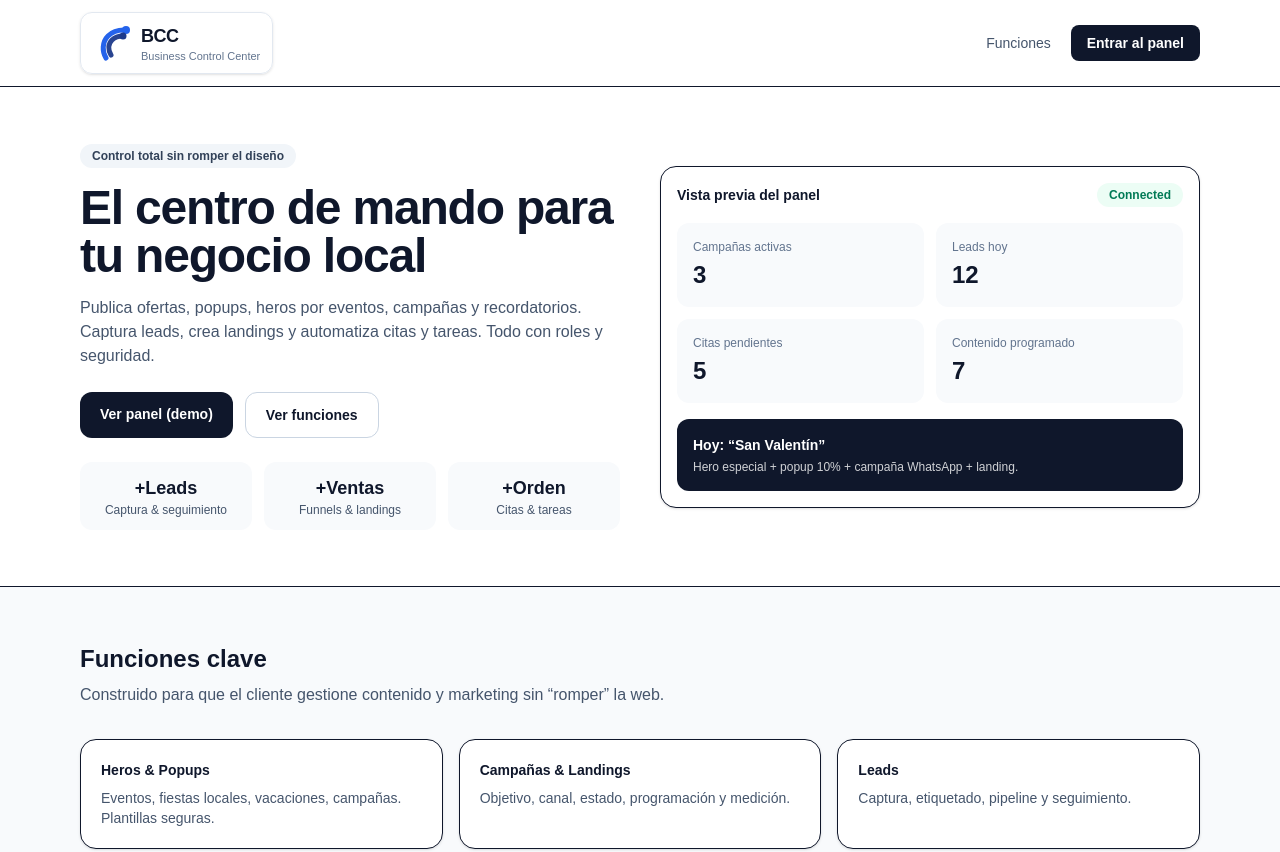
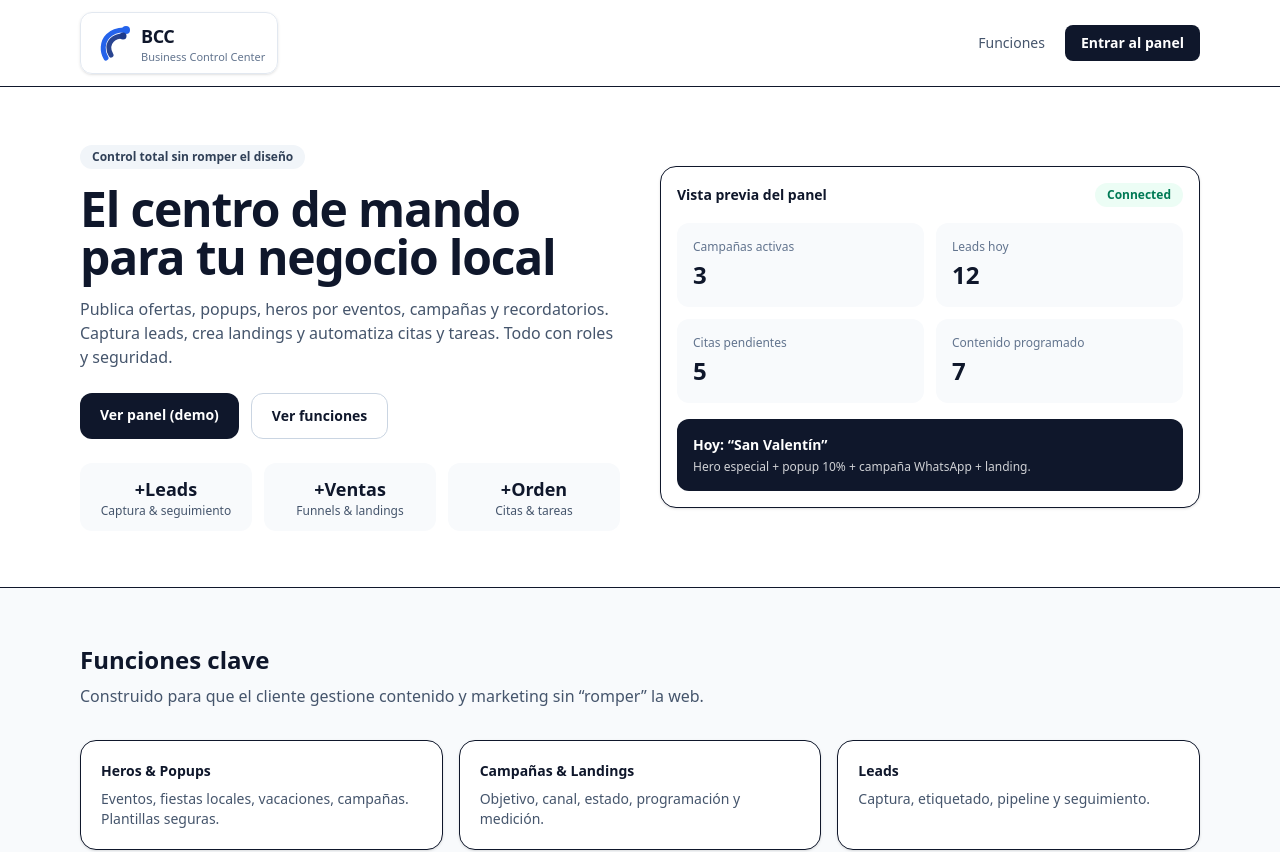
Before and after one commit to EluMancebo/business-control-center, a Next.js app: page / in a window 1280 px wide. Shown: the top 852 px of the page. Built offline with nearby package versions, Linux system fonts and the light colour scheme.

Commit message:
fix(brand): migrate DynamicLogo to next/image to remove lint warning

```diff
--- a/src/app/globals.css
+++ b/src/app/globals.css
@@ -1,10 +1,258 @@
 @import "tailwindcss";
 
+/* =========================================================
+   BRAND TOKENS (v0) - base + presets por data-attributes
+   Objetivo: sin inline styles, sin hacks, escalable
+   ========================================================= */
+
+/* Defaults (fallback) */
 :root {
+  /* Core (compatibilidad con tu base actual) */
   --background: #ffffff;
   --foreground: #171717;
+
+  /* Extended tokens (para componentes futuros) */
+  --card: #ffffff;
+  --card-foreground: #171717;
+
+  --muted: #f1f5f9;
+  --muted-foreground: #475569;
+
+  --primary: #0f172a;
+  --primary-foreground: #ffffff;
+
+  --border: rgba(15, 23, 42, 0.14);
+  --ring: rgba(15, 23, 42, 0.35);
+
+  /* Pair tokens (light/dark) que activamos según mode */
+  --bg-light: #ffffff;
+  --fg-light: #171717;
+  --bg-dark: #0a0a0a;
+  --fg-dark: #ededed;
+
+  --card-light: #ffffff;
+  --card-fg-light: #171717;
+  --card-dark: #0f0f10;
+  --card-fg-dark: #ededed;
+
+  --muted-light: #f1f5f9;
+  --muted-fg-light: #475569;
+  --muted-dark: #111827;
+  --muted-fg-dark: #cbd5e1;
+
+  --primary-light: #0f172a;
+  --primary-fg-light: #ffffff;
+  --primary-dark: #e5e7eb;
+  --primary-fg-dark: #0a0a0a;
+
+  --border-light: rgba(15, 23, 42, 0.14);
+  --ring-light: rgba(15, 23, 42, 0.35);
+  --border-dark: rgba(237, 237, 237, 0.16);
+  --ring-dark: rgba(237, 237, 237, 0.28);
 }
 
+/* =========================
+   PALETTE PRESETS (v0)
+   ========================= */
+
+/* 1) BCC (por defecto) */
+html[data-brand-palette="bcc"] {
+  --bg-light: #ffffff;
+  --fg-light: #171717;
+
+  --card-light: #ffffff;
+  --card-fg-light: #171717;
+
+  --muted-light: #f1f5f9;
+  --muted-fg-light: #475569;
+
+  --primary-light: #0f172a;
+  --primary-fg-light: #ffffff;
+
+  --border-light: rgba(15, 23, 42, 0.14);
+  --ring-light: rgba(15, 23, 42, 0.35);
+
+  --bg-dark: #0a0a0a;
+  --fg-dark: #ededed;
+
+  --card-dark: #0f0f10;
+  --card-fg-dark: #ededed;
+
+  --muted-dark: #111827;
+  --muted-fg-dark: #cbd5e1;
+
+  --primary-dark: #e5e7eb;
+  --primary-fg-dark: #0a0a0a;
+
+  --border-dark: rgba(237, 237, 237, 0.16);
+  --ring-dark: rgba(237, 237, 237, 0.28);
+}
+
+/* 2) Ocean */
+html[data-brand-palette="ocean"] {
+  --bg-light: #f8fafc;
+  --fg-light: #0f172a;
+
+  --card-light: #ffffff;
+  --card-fg-light: #0f172a;
+
+  --muted-light: #e2e8f0;
+  --muted-fg-light: #334155;
+
+  --primary-light: #0369a1;
+  --primary-fg-light: #ffffff;
+
+  --border-light: rgba(2, 132, 199, 0.18);
+  --ring-light: rgba(2, 132, 199, 0.35);
+
+  --bg-dark: #071018;
+  --fg-dark: #e2e8f0;
+
+  --card-dark: #0b1621;
+  --card-fg-dark: #e2e8f0;
+
+  --muted-dark: #0f1d2b;
+  --muted-fg-dark: #cbd5e1;
+
+  --primary-dark: #38bdf8;
+  --primary-fg-dark: #071018;
+
+  --border-dark: rgba(56, 189, 248, 0.20);
+  --ring-dark: rgba(56, 189, 248, 0.28);
+}
+
+/* 3) Sunset */
+html[data-brand-palette="sunset"] {
+  --bg-light: #fff7ed;
+  --fg-light: #1f2937;
+
+  --card-light: #ffffff;
+  --card-fg-light: #1f2937;
+
+  --muted-light: #ffedd5;
+  --muted-fg-light: #7c2d12;
+
+  --primary-light: #ea580c;
+  --primary-fg-light: #ffffff;
+
+  --border-light: rgba(234, 88, 12, 0.20);
+  --ring-light: rgba(234, 88, 12, 0.35);
+
+  --bg-dark: #140a06;
+  --fg-dark: #ffedd5;
+
+  --card-dark: #1b0d07;
+  --card-fg-dark: #ffedd5;
+
+  --muted-dark: #2a120b;
+  --muted-fg-dark: #fed7aa;
+
+  --primary-dark: #fb923c;
+  --primary-fg-dark: #140a06;
+
+  --border-dark: rgba(251, 146, 60, 0.20);
+  --ring-dark: rgba(251, 146, 60, 0.28);
+}
+
+/* 4) Mono */
+html[data-brand-palette="mono"] {
+  --bg-light: #ffffff;
+  --fg-light: #111827;
+
+  --card-light: #ffffff;
+  --card-fg-light: #111827;
+
+  --muted-light: #f3f4f6;
+  --muted-fg-light: #374151;
+
+  --primary-light: #111827;
+  --primary-fg-light: #ffffff;
+
+  --border-light: rgba(17, 24, 39, 0.14);
+  --ring-light: rgba(17, 24, 39, 0.30);
+
+  --bg-dark: #0b0b0c;
+  --fg-dark: #f3f4f6;
+
+  --card-dark: #101012;
+  --card-fg-dark: #f3f4f6;
+
+  --muted-dark: #16161a;
+  --muted-fg-dark: #d1d5db;
+
+  --primary-dark: #f3f4f6;
+  --primary-fg-dark: #0b0b0c;
+
+  --border-dark: rgba(243, 244, 246, 0.14);
+  --ring-dark: rgba(243, 244, 246, 0.24);
+}
+
+/* =========================
+   MODE (light/dark/system)
+   ========================= */
+
+/* Light mode explícito */
+html[data-brand-mode="light"] {
+  --background: var(--bg-light);
+  --foreground: var(--fg-light);
+  --card: var(--card-light);
+  --card-foreground: var(--card-fg-light);
+  --muted: var(--muted-light);
+  --muted-foreground: var(--muted-fg-light);
+  --primary: var(--primary-light);
+  --primary-foreground: var(--primary-fg-light);
+  --border: var(--border-light);
+  --ring: var(--ring-light);
+}
+
+/* Dark mode explícito */
+html[data-brand-mode="dark"] {
+  --background: var(--bg-dark);
+  --foreground: var(--fg-dark);
+  --card: var(--card-dark);
+  --card-foreground: var(--card-fg-dark);
+  --muted: var(--muted-dark);
+  --muted-foreground: var(--muted-fg-dark);
+  --primary: var(--primary-dark);
+  --primary-foreground: var(--primary-fg-dark);
+  --border: var(--border-dark);
+  --ring: var(--ring-dark);
+}
+
+/* System (por defecto): arranca como light y responde al media query */
+html:not([data-brand-mode]),
+html[data-brand-mode="system"] {
+  --background: var(--bg-light);
+  --foreground: var(--fg-light);
+  --card: var(--card-light);
+  --card-foreground: var(--card-fg-light);
+  --muted: var(--muted-light);
+  --muted-foreground: var(--muted-fg-light);
+  --primary: var(--primary-light);
+  --primary-foreground: var(--primary-fg-light);
+  --border: var(--border-light);
+  --ring: var(--ring-light);
+}
+
+@media (prefers-color-scheme: dark) {
+  html:not([data-brand-mode]),
+  html[data-brand-mode="system"] {
+    --background: var(--bg-dark);
+    --foreground: var(--fg-dark);
+    --card: var(--card-dark);
+    --card-foreground: var(--card-fg-dark);
+    --muted: var(--muted-dark);
+    --muted-foreground: var(--muted-fg-dark);
+    --primary: var(--primary-dark);
+    --primary-foreground: var(--primary-fg-dark);
+    --border: var(--border-dark);
+    --ring: var(--ring-dark);
+  }
+}
+
+/* =========================================================
+   Tailwind v4 theme mapping (mantengo tu @theme inline)
+   ========================================================= */
 @theme inline {
   --color-background: var(--background);
   --color-foreground: var(--foreground);
@@ -12,44 +260,60 @@
   --font-mono: var(--font-geist-mono);
 }
 
-@media (prefers-color-scheme: dark) {
-  :root {
-    --background: #0a0a0a;
-    --foreground: #ededed;
-  }
-}
-
+/* Base */
 body {
   background: var(--background);
   color: var(--foreground);
-  font-family: Arial, Helvetica, sans-serif;
+  font-family: var(--font-sans), system-ui, -apple-system, Segoe UI, Roboto,
+    Helvetica, Arial, sans-serif;
 }
-
 
 /* -----------------------------------------
    FOOTER: pared (solo para la zona firma)
    ----------------------------------------- */
 /* Panel de firma: fondo del footer + ladrillo en capa + DIFUMINADO sin "pegote" */
-.footer-panel { position: relative  ;
-  background-color: #f1f5f9; /* bg-slate-100 */}
+.footer-panel {
+  position: relative;
+  background-color: #f1f5f9; /* bg-slate-100 */
+}
 /* LADRILLO en capa */
 .footer-panel::before {
-  content: ""; position: absolute;   inset: 0;
+  content: "";
+  position: absolute;
+  inset: 0;
   pointer-events: none;
   background-image: url("/footer/wall.png");
   background-repeat: no-repeat;
   background-position: 48% 55%;
   background-size: 400px auto;
   opacity: 0.60;
-  -webkit-mask-image: radial-gradient(ellipse at center,
-    rgba(0,0,0,1) 0%,   rgba(0,0,0,1) 58%,  rgba(0,0,0,0) 82%, rgba(0,0,0,0) 100%);
-  mask-image: radial-gradient(ellipse at center,
-    rgba(0,0,0,1) 0%, rgba(0,0,0,1) 58%, rgba(0,0,0,0) 82%, rgba(0,0,0,0) 100%);}
+  -webkit-mask-image: radial-gradient(
+    ellipse at center,
+    rgba(0, 0, 0, 1) 0%,
+    rgba(0, 0, 0, 1) 58%,
+    rgba(0, 0, 0, 0) 82%,
+    rgba(0, 0, 0, 0) 100%
+  );
+  mask-image: radial-gradient(
+    ellipse at center,
+    rgba(0, 0, 0, 1) 0%,
+    rgba(0, 0, 0, 1) 58%,
+    rgba(0, 0, 0, 0) 82%,
+    rgba(0, 0, 0, 0) 100%
+  );
+}
 
-.footer-panel-content {   position: relative;
-  z-index: 1; }
+.footer-panel-content {
+  position: relative;
+  z-index: 1;
+}
 
-.footer-silueta-box { width: 72px; height: 96px;   position: relative; }
+.footer-silueta-box {
+  width: 72px;
+  height: 96px;
+  position: relative;
+}
+
 /* -----------------------------------------
    FIRMA: animación (paths)
    ----------------------------------------- */
--- a/src/app/layout.tsx
+++ b/src/app/layout.tsx
@@ -1,4 +1,4 @@
-import type { Metadata } from "next";
+ import type { Metadata } from "next";
 import { Geist, Geist_Mono } from "next/font/google";
 import "./globals.css";
 
@@ -25,7 +25,11 @@ export default function RootLayout({
   children: React.ReactNode;
 }>) {
   return (
-    <html lang="es">
+    <html
+      lang="es"
+      data-brand-palette="bcc"
+      data-brand-mode="system"
+    >
       <body
         className={`${geistSans.variable} ${geistMono.variable} min-h-screen flex flex-col antialiased`}
       >
--- a/src/components/brand/DynamicLogo.tsx
+++ b/src/components/brand/DynamicLogo.tsx
@@ -1,6 +1,6 @@
 // src/components/brand/DynamicLogo.tsx
 import type { HTMLAttributes } from "react";
-
+import Image from "next/image";
 type LogoSize = 28 | 32 | 36 | 40 | 48;
 
 type DynamicLogoProps = {
@@ -25,7 +25,6 @@ function sizeClass(size: LogoSize) {
       return "h-9 w-9";
   }
 }
-
 export default function DynamicLogo({
   size = 36,
   animated = true,
@@ -34,7 +33,6 @@ export default function DynamicLogo({
   ...rest
 }: DynamicLogoProps) {
   const box = sizeClass(size);
-
   return (
     <div
       {...rest}
@@ -43,14 +41,14 @@ export default function DynamicLogo({
       title={label}
     >
       {/* Logo mark real */}
-      <img
+      <Image
         src="/brand/logo-mark.svg"
         alt={label}
-        className={[
-          "relative h-full w-full",
-          animated ? "animate-[float_5s_ease-in-out_infinite]" : "",
-        ].join(" ")}
+        width={size}
+        height={size}
+        className={`relative ${animated ? "animate-[float_5s_ease-in-out_infinite]" : ""}`}
         draggable={false}
+        priority={false}
       />
     </div>
   );
--- /dev/null
+++ b/src/lib/brand/apply.ts
@@ -0,0 +1,9 @@
+import type { Brand } from "./types";
+
+export function applyBrandToDocument(brand: Brand): void {
+  if (typeof document === "undefined") return;
+
+  const root = document.documentElement;
+  root.dataset.brandPalette = brand.palette;
+  root.dataset.brandMode = brand.mode;
+}
--- /dev/null
+++ b/src/lib/brand/presets.ts
@@ -0,0 +1,8 @@
+ import type { BrandPaletteKey } from "./types";
+
+export const BRAND_PALETTES: Array<{ key: BrandPaletteKey; label: string }> = [
+  { key: "bcc", label: "BCC (Default)" },
+  { key: "ocean", label: "Ocean" },
+  { key: "sunset", label: "Sunset" },
+  { key: "mono", label: "Mono" },
+];
--- /dev/null
+++ b/src/lib/brand/storage.ts
@@ -0,0 +1,37 @@
+import type { Brand } from "./types";
+
+const STORAGE_KEY = "bcc.brand.v0";
+
+export const DEFAULT_BRAND: Brand = {
+  brandName: "Business Control Center",
+  palette: "bcc",
+  mode: "system",
+};
+
+export function loadBrandFromStorage(): Brand {
+  if (typeof window === "undefined") return DEFAULT_BRAND;
+
+  try {
+    const raw = window.localStorage.getItem(STORAGE_KEY);
+    if (!raw) return DEFAULT_BRAND;
+
+    const parsed = JSON.parse(raw) as Partial<Brand>;
+    return {
+      brandName: typeof parsed.brandName === "string" ? parsed.brandName : DEFAULT_BRAND.brandName,
+      palette: (parsed.palette ?? DEFAULT_BRAND.palette) as Brand["palette"],
+      mode: (parsed.mode ?? DEFAULT_BRAND.mode) as Brand["mode"],
+    };
+  } catch {
+    return DEFAULT_BRAND;
+  }
+}
+
+export function saveBrandToStorage(brand: Brand): void {
+  if (typeof window === "undefined") return;
+
+  try {
+    window.localStorage.setItem(STORAGE_KEY, JSON.stringify(brand));
+  } catch {
+    // Si falla, no rompemos UX
+  }
+}
--- /dev/null
+++ b/src/lib/brand/types.ts
@@ -0,0 +1,8 @@
+export type BrandPaletteKey = "bcc" | "ocean" | "sunset" | "mono";
+export type BrandMode = "light" | "dark" | "system";
+
+export type Brand = {
+  brandName: string;
+  palette: BrandPaletteKey;
+  mode: BrandMode;
+};
```
